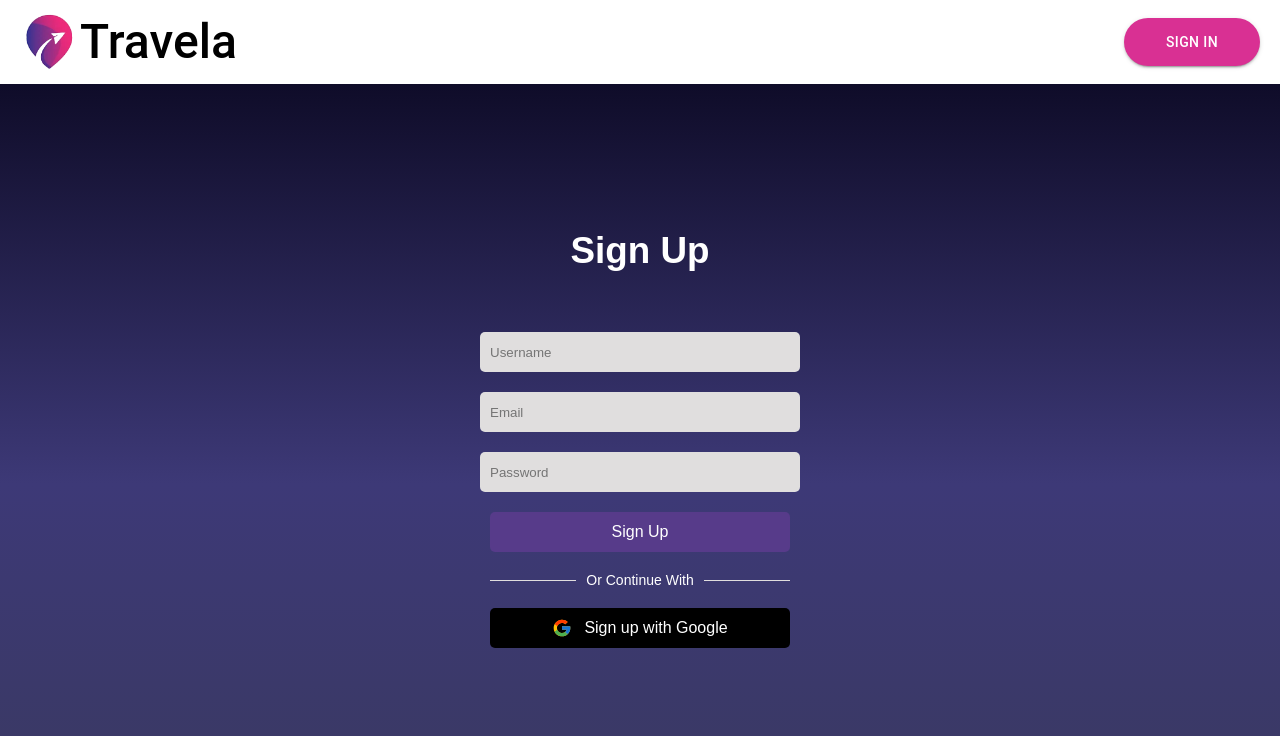
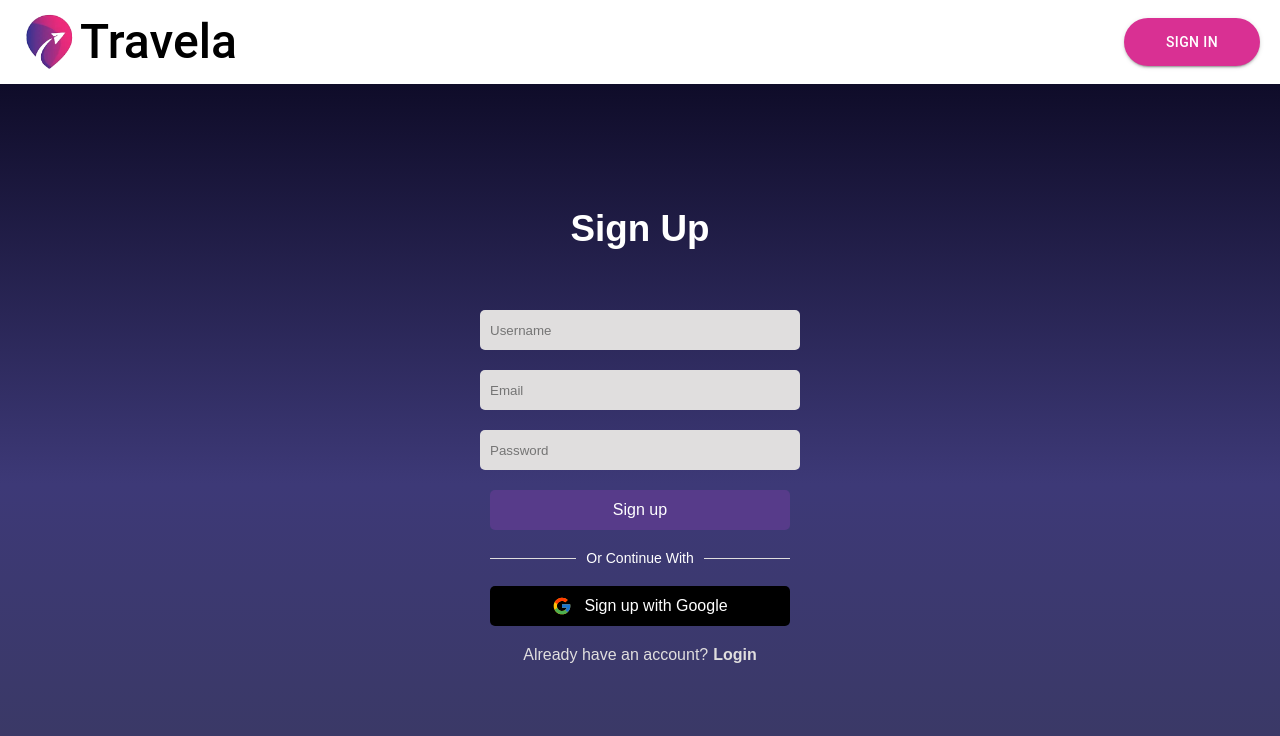
Before and after one commit to labib08/Travela, a React (Vite) app in the folder travela/: page /signup in a window 1280 px wide. Shown: the top 736 px of the page. Built offline with nearby package versions, Linux system fonts and the light colour scheme.

Commit message:
Completed the signup page design

```diff
--- a/travela/src/Pages/SignUp/SignUp.css
+++ b/travela/src/Pages/SignUp/SignUp.css
@@ -109,7 +109,6 @@ label {
     border-radius: 5px;
     transition: 0.2s ease-in;
     cursor: pointer;
-
 }
 
 .google-signup:hover {
@@ -117,8 +116,19 @@ label {
 }
 
 .google-logo {
-
-
     height: 20px;
     width: 20px;
 }
+.signup-main p {
+    display: flex;
+    justify-content: center;
+    margin-top: 20px ;
+    color: #e0dede;
+    font-size: 1em;
+
+}
+.signup-span {
+    font-weight: 600;
+    cursor: pointer;
+    margin-left: 5px;
+}
--- a/travela/src/Pages/SignUp/SignUp.tsx
+++ b/travela/src/Pages/SignUp/SignUp.tsx
@@ -10,7 +10,7 @@ const SignUp = () => {
                 <input type= "text" name="txt" placeholder="Username" required/>
                 <input type= "email" name="email" placeholder="Email" required/>
                 <input type= "Password" name="password" placeholder="Password" required/>
-                <button className="signup-button">Sign Up</button>
+                <button className="signup-button">Sign up</button>
                 <div className="separator-container">
                     <div className="separator-line"></div>
                     <div className="separator-text">Or Continue With</div>
@@ -20,7 +20,9 @@ const SignUp = () => {
                     <FcGoogle className="google-logo" />
                     <span>Sign up with Google</span>
                 </button>
+                <p>Already have an account? <span className="signup-span"> Login </span></p>
             </form>
+
         </div>
     </div>
   )
```
